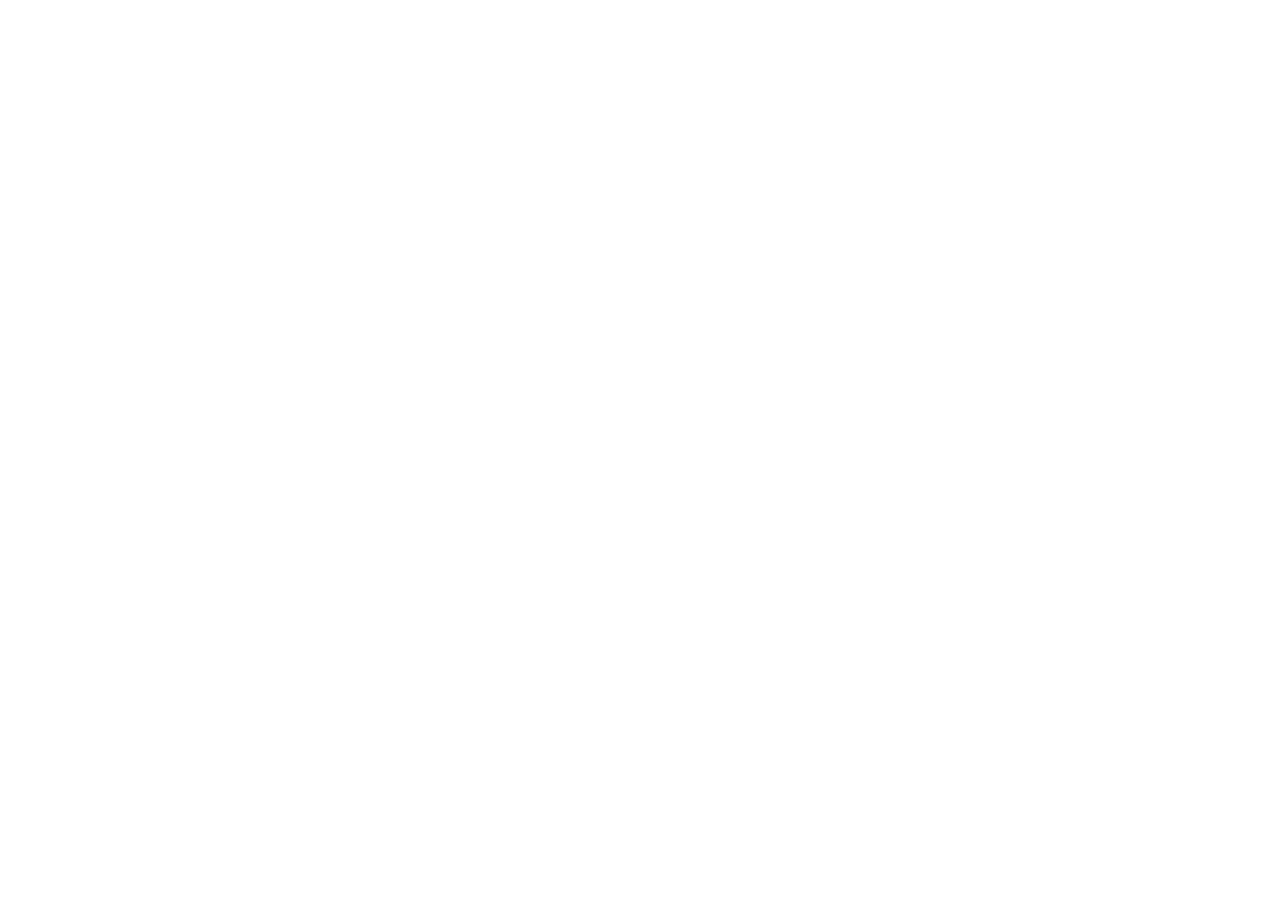
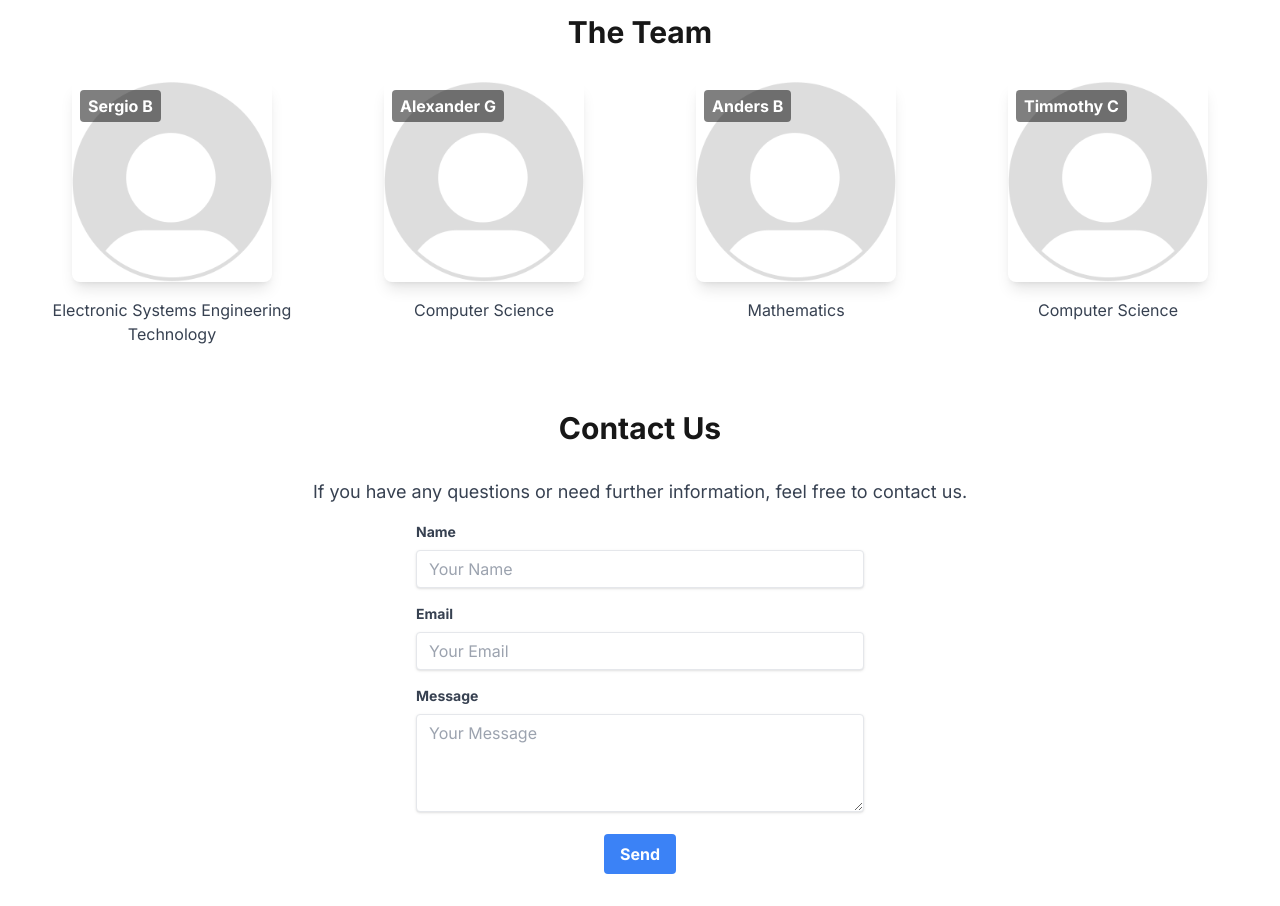
Before and after one commit to Arkaeyuh/codeAIde, a Next.js app: page /about in a window 1280 px wide. Before the commit this address had no page. Shown: the part 499-1405 px from the top of the page. Before the commit the page ends 872 px from the top, so only its background shows below. Built offline with nearby package versions, Linux system fonts and the light colour scheme.

Commit message:
added the about page
made the whole about page

```diff
--- /dev/null
+++ b/app/about/page.tsx
@@ -0,0 +1,89 @@
+import React from 'react';
+import Image from 'next/image';
+
+export default function AboutPage() {
+  return (
+    <div className="container mx-auto p-8">
+      {/* Top Section */}
+      <div className="flex flex-col md:flex-row items-center py-16">
+        <div className="md:w-1/2">
+          <Image src="/programming-gb0e197598_1920.jpg" alt="About Us Image" width={500} height={500} className="rounded-lg shadow-lg" />
+        </div>
+        <div className="md:w-1/2 mb-8 md:mb-0">
+          <h1 className="text-4xl font-bold mb-4">About Us</h1>
+          <p className="text-lg text-gray-700">
+            Welcome to our AI Learning Platform. We are dedicated to providing the best learning experience for aspiring coders. Our platform offers a variety of tutorials, coding challenges, and interactive sessions to help you master coding skills.
+          </p>
+        </div>
+      </div>
+
+      {/* Team Section */}
+      <h2 className="text-3xl font-bold text-center mb-8">The Team</h2>
+      <div className="grid grid-cols-1 md:grid-cols-2 lg:grid-cols-4 gap-8">
+        <div className="flex flex-col items-center">
+          <div className="relative">
+            <Image src="/Default_pfp.svg.png" alt="Image 1" width={200} height={200} className="rounded-lg shadow-lg mb-4" />
+            <p className="absolute top-2 left-2 text-white font-bold bg-black bg-opacity-50 px-2 py-1 rounded">Sergio B</p>
+          </div>
+          <p className="text-center text-gray-700">Electronic Systems Engineering Technology</p>
+        </div>
+        <div className="flex flex-col items-center">
+          <div className="relative">
+            <Image src="/Default_pfp.svg.png" alt="Image 2" width={200} height={200} className="rounded-lg shadow-lg mb-4" />
+            <p className="absolute top-2 left-2 text-white font-bold bg-black bg-opacity-50 px-2 py-1 rounded">Alexander G</p>
+          </div>
+          <p className="text-center text-gray-700">Computer Science</p>
+        </div>
+        <div className="flex flex-col items-center">
+          <div className="relative">
+            <Image src="/Default_pfp.svg.png" alt="Image 3" width={200} height={200} className="rounded-lg shadow-lg mb-4" />
+            <p className="absolute top-2 left-2 text-white font-bold bg-black bg-opacity-50 px-2 py-1 rounded">Anders B</p>
+          </div>
+          <p className="text-center text-gray-700">Mathematics</p>
+        </div>
+        <div className="flex flex-col items-center">
+          <div className="relative">
+            <Image src="/Default_pfp.svg.png" alt="Image 4" width={200} height={200} className="rounded-lg shadow-lg mb-4" />
+            <p className="absolute top-2 left-2 text-white font-bold bg-black bg-opacity-50 px-2 py-1 rounded">Timmothy C</p>
+          </div>
+          <p className="text-center text-gray-700">Computer Science</p>
+        </div>
+      </div>
+
+      {/* Contact Us Section */}
+      <div className="mt-16">
+        <h2 className="text-3xl font-bold text-center mb-8">Contact Us</h2>
+        <div className="flex flex-col items-center">
+          <p className="text-lg text-gray-700 mb-4">
+            If you have any questions or need further information, feel free to contact us.
+          </p>
+          <form className="w-full max-w-md">
+            <div className="mb-4">
+              <label className="block text-gray-700 text-sm font-bold mb-2" htmlFor="name">
+                Name
+              </label>
+              <input className="shadow appearance-none border rounded w-full py-2 px-3 text-gray-700 leading-tight focus:outline-none focus:shadow-outline" id="name" type="text" placeholder="Your Name" />
+            </div>
+            <div className="mb-4">
+              <label className="block text-gray-700 text-sm font-bold mb-2" htmlFor="email">
+                Email
+              </label>
+              <input className="shadow appearance-none border rounded w-full py-2 px-3 text-gray-700 leading-tight focus:outline-none focus:shadow-outline" id="email" type="email" placeholder="Your Email" />
+            </div>
+            <div className="mb-4">
+              <label className="block text-gray-700 text-sm font-bold mb-2" htmlFor="message">
+                Message
+              </label>
+              <textarea className="shadow appearance-none border rounded w-full py-2 px-3 text-gray-700 leading-tight focus:outline-none focus:shadow-outline" id="message" placeholder="Your Message" rows={4}></textarea>
+            </div>
+            <div className="flex items-center justify-center">
+              <button className="bg-blue-500 hover:bg-blue-700 text-white font-bold py-2 px-4 rounded focus:outline-none focus:shadow-outline" type="button">
+                Send
+              </button>
+            </div>
+          </form>
+        </div>
+      </div>
+    </div>
+  );
+}
```
Also changed, not shown: public/Default_pfp.svg.png (added), public/programming-gb0e197598_1920.jpg (added).
